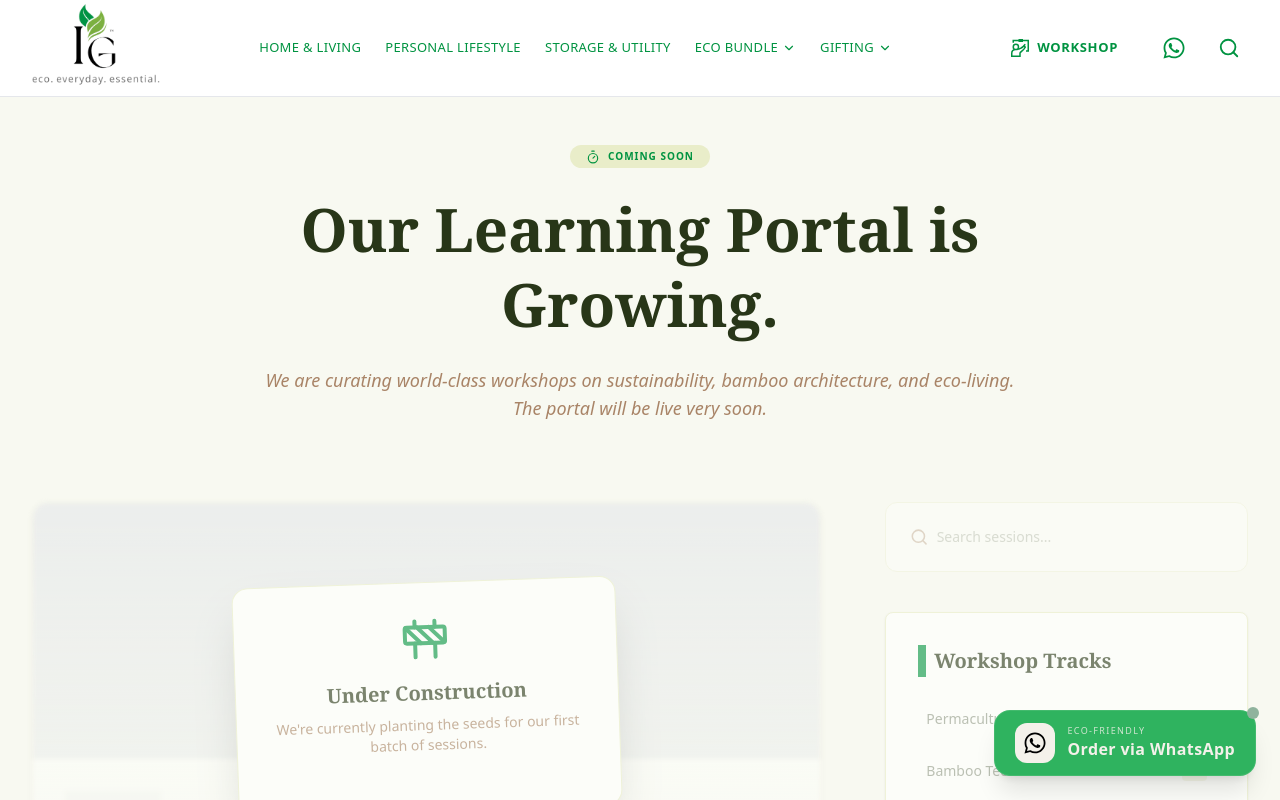
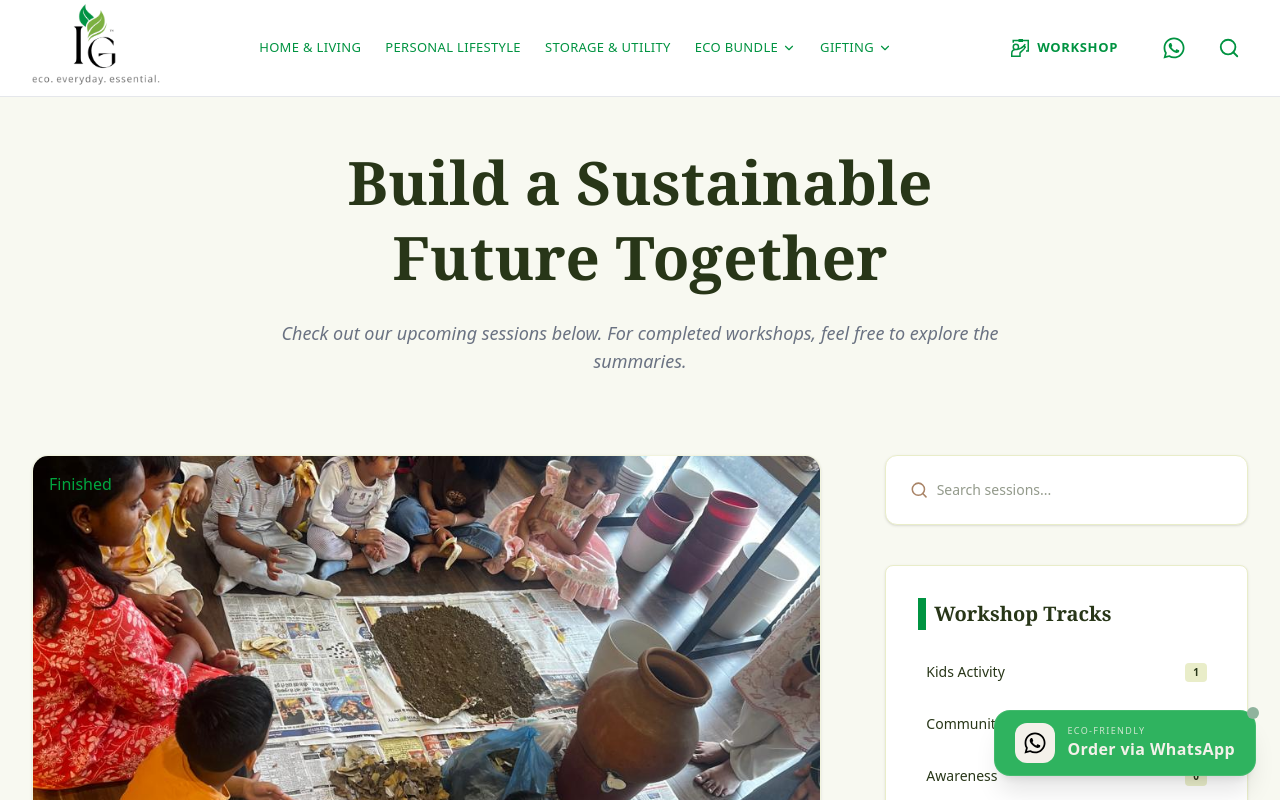
Before and after one commit to indoorsglobal/indoorsglobal, a Next.js app: page /blog in a window 1280 px wide. Shown: the top 800 px of the page. Built offline with nearby package versions, Linux system fonts and the light colour scheme.

Commit message:
Update page.tsx

```diff
--- a/app/blog/page.tsx
+++ b/app/blog/page.tsx
@@ -5,8 +5,8 @@ import ComingSoon from './ComingSoon'
 export default function page() {
   return (
     <div>
-      <ComingSoon/>
-      {/* <Blog/> */}
+      {/* <ComingSoon/> */}
+      <Blog/>
     </div>
   )
 }
```
